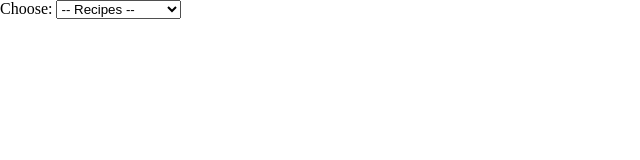
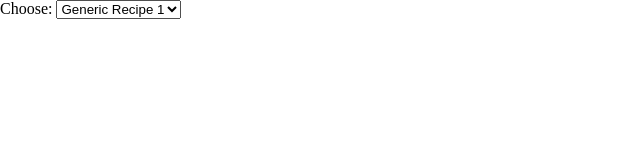
Before and after one commit to nbarnabee/club_helpers, a plain HTML site: page recipes/index.html in a window 1280 px wide. Shown: the full height of the page, 0-640 px from the left. Drawn offline with Linux system fonts and the light colour scheme.

Commit message:
Remove extraneous select menu option

```diff
--- a/recipes/index.html
+++ b/recipes/index.html
@@ -12,7 +12,6 @@
 <body>
   <label for="select">Choose:</label>
   <select id="select" name="select-recipe">
-    <option value="" disabled selected hidden>-- Recipes --</option>
   </select>
   <section class="recipeCard">
     <h1 id="title"></h1>
```
